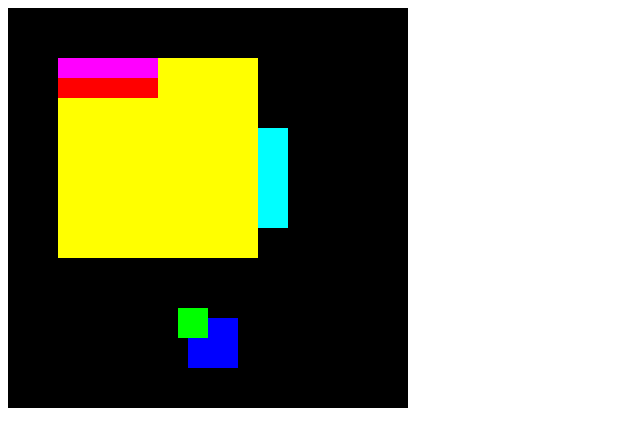
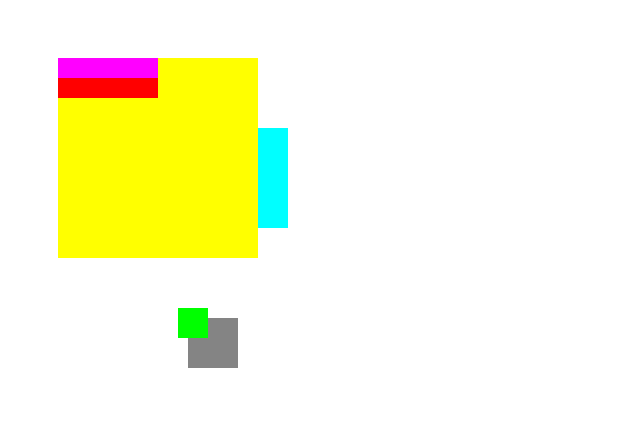
Before and after one commit to ant512/CanvasLayers, a plain HTML site: page canvaslayers.html in a window 1280 px wide. Shown: the whole page, without its empty margins (0-640 px from the left). Drawn offline with Linux system fonts and the light colour scheme.

Commit message:
Transparency support is set in container constructor.

```diff
--- a/canvaslayers.html
+++ b/canvaslayers.html
@@ -19,7 +19,7 @@ function init(canvasId) {
 
 	// Layer setup
 	var canvas = document.getElementById(canvasId);
-	container = new CanvasLayers.Container(canvas);
+	container = new CanvasLayers.Container(canvas, true);
 
 	layer1 = new CanvasLayers.Layer(10, 60, 60, 60);
 	container.children.add(layer1);
@@ -50,7 +50,7 @@ function init(canvasId) {
 		context.rect(rect.x, rect.y, rect.width, rect.height);
 		context.clip();
 
-		context.fillStyle = '#000';
+		context.fillStyle = '#fff';
 		context.fillRect(0, 0, 400, 400);
 		context.closePath();
 		context.restore();
@@ -74,7 +74,7 @@ function init(canvasId) {
 		context.rect(rect.x, rect.y, rect.width, rect.height);
 		context.clip();
 
-		context.fillStyle = '#00f';
+		context.fillStyle = 'rgba(10, 10, 10, 0.5)';
 		context.fillRect(layer1.getX() + 10, layer1.getY() + 10, layer1.getWidth(), layer1.getHeight());
 		context.closePath();
 		context.restore();
--- a/canvaslayers.js
+++ b/canvaslayers.js
@@ -44,11 +44,15 @@ var CanvasLayers = {
 	/**
 	 * Manages the list of damaged rectangles.
 	 * @param Layer This should always be the top-level layer.
+	 * @param supportsTransparency Should be true if the layers will display
+	 * non-rectangular content or if the canvas tag's transparency capabilities
+	 * will be used to allow layers to be translucent.  This has a potential
+	 * performance penalty so should only be used if necessary.
 	 */
-	DamagedRectManager: function(layer) {
+	DamagedRectManager: function(layer, supportsTransparency) {
 		this.layer = layer;
 		this.damagedRects = new Array();
-		this.supportsTransparency = true;
+		this.supportsTransparency = supportsTransparency;
 	},
 
 
@@ -56,15 +60,19 @@ var CanvasLayers = {
 	 * Top-level layer that contains the rest of the structure.  An instance of
 	 * this should be created in order to create a layer system.
 	 * @param canvas The canvas on which the system will be displayed.
+	 * @param supportsTransparency Should be true if the layers will display
+	 * non-rectangular content or if the canvas tag's transparency capabilities
+	 * will be used to allow layers to be translucent.  This has a potential
+	 * performance penalty so should only be used if necessary.
 	 */
-	Container: function(canvas) {
+	Container: function(canvas, supportsTransparency) {
 
 		// Call base constructor
 		CanvasLayers.Layer.prototype.constructor.call(this, 0, 0, canvas.width, canvas.height);
 
 		this.canvas = canvas;
 
-		this.damagedRectManager = new CanvasLayers.DamagedRectManager(this);
+		this.damagedRectManager = new CanvasLayers.DamagedRectManager(this, supportsTransparency);
 
 		// Ensure that the damaged rect manager knows to redraw this layer
 		this.damagedRectManager.addDamagedRect(this.rect);
```
